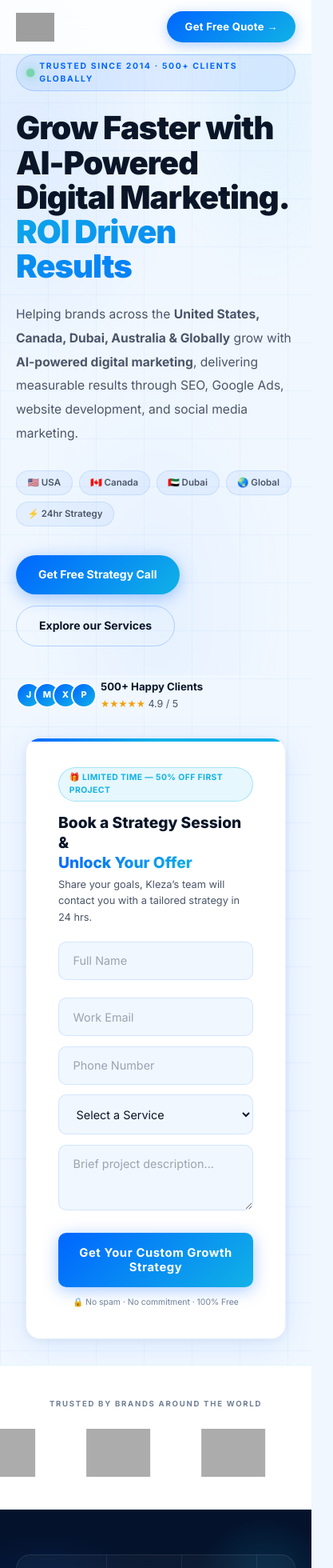
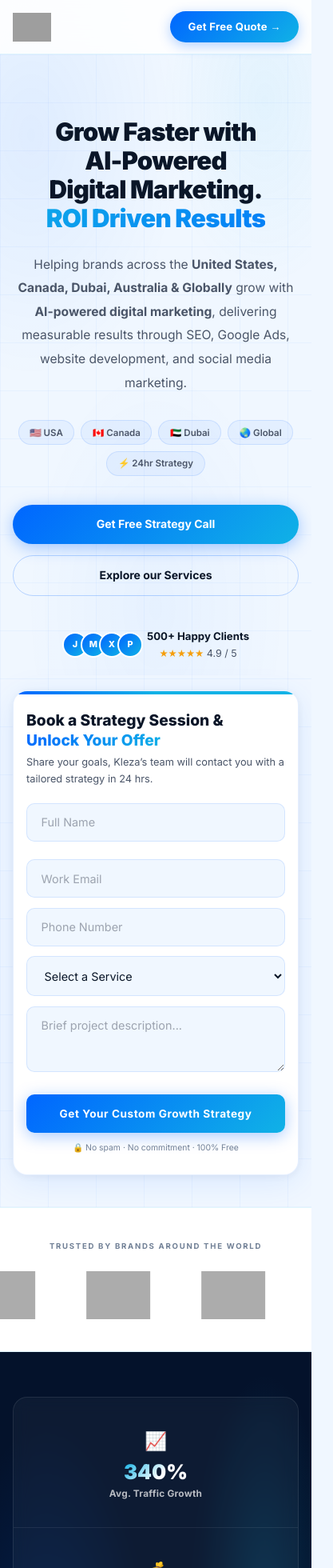
Before and after one commit to Sodhamreddy/kleza-landipage, a React (Vite) app: page / in a window 390 px wide. Shown: the top 1960 px of the page at 80% size, 417 px wide, since content can reach past the window. Built offline with nearby package versions, Linux system fonts and the light colour scheme; grey boxes are pictures that could not be loaded.

Commit message:
final updated

```diff
--- a/src/App.css
+++ b/src/App.css
@@ -2357,3 +2357,144 @@ body::before {
     padding: 2rem;
   }
 }
+
+/* ── TABLET 768px ───────────────────────────────── */
+@media (max-width: 768px) {
+
+  .W { padding: 0 1.5rem; }
+
+  /* Hero */
+  .hero {
+    grid-template-columns: 1fr;
+    min-height: auto;
+  }
+  .hero-left {
+    padding: 5.5rem 1.5rem 2rem;
+    text-align: center;
+    align-items: center;
+  }
+  .h-title { font-size: clamp(2rem, 7vw, 2.8rem); }
+  .h-sub   { max-width: 100%; text-align: center; }
+  .chips   { justify-content: center; }
+  .h-btns  { justify-content: center; flex-wrap: wrap; }
+  .h-trust { justify-content: center; }
+  .hero-right { padding: 1rem 1.5rem 3rem; }
+
+  /* Metrics */
+  .metrics-row { flex-wrap: wrap; }
+  .metrics-row .metric-card {
+    flex: 1 1 33%;
+    border-bottom: 1px solid rgba(255,255,255,.08);
+  }
+
+  /* Why */
+  .why-grid  { grid-template-columns: 1fr; gap: 2.5rem; }
+  .why-left  { text-align: center; }
+  .why-stats { justify-content: center; }
+  .why-right { grid-template-columns: 1fr 1fr; gap: 1rem; }
+
+  /* Services */
+  .svc-numbered-item,
+  .svc-numbered-item.reverse {
+    grid-template-columns: 1fr;
+    direction: ltr;
+  }
+  .svc-visual-panel { min-height: 280px; }
+  .svc-ni-content   { padding: 2rem 1.5rem; }
+  .svc-workflow     { flex-wrap: wrap; gap: .75rem; }
+  .svc-wf-line      { display: none; }
+
+  /* Industries */
+  .ind-grid { grid-template-columns: repeat(2, 1fr); gap: .75rem; }
+
+  /* Cases */
+  .cases-grid { grid-template-columns: 1fr; gap: 1.5rem; }
+  .cases-hd   { flex-direction: column; align-items: flex-start; gap: 1rem; }
+
+  /* Testimonials */
+  .testi-featured   { padding: 2rem 1.5rem; }
+  .testi-mini-grid  { grid-template-columns: 1fr; }
+
+  /* FAQ */
+  .faq-grid    { grid-template-columns: 1fr; gap: 2rem; }
+  .faq-cta-card { display: none; }
+
+  /* CTA */
+  .cta-in { text-align: center; }
+  .cta-btns { flex-direction: column; align-items: center; gap: .875rem; }
+  .cta-btn-primary,
+  .cta-btn-outline { width: 100%; text-align: center; justify-content: center; }
+  .cta-trust { flex-wrap: wrap; justify-content: center; }
+
+  /* Footer */
+  .footer-inner {
+    flex-direction: column;
+    gap: 1.5rem;
+    text-align: center;
+    align-items: center;
+  }
+  .f-address { text-align: center; }
+  .f-right   { align-items: center; }
+
+  /* Form */
+  .row2   { grid-template-columns: 1fr; }
+  .f-card { padding: 1.75rem 1.25rem; }
+}
+
+/* ── MOBILE 480px ───────────────────────────────── */
+@media (max-width: 480px) {
+
+  .W { padding: 0 1rem; }
+
+  /* Hero */
+  .hero-left { padding: 5rem 1rem 1.5rem; }
+  .h-title { font-size: clamp(1.75rem, 8vw, 2.2rem); line-height: 1.15; }
+  .h-btns  { flex-direction: column; width: 100%; }
+  .btn-s   { width: 100%; justify-content: center; }
+  .hero-right { padding: .75rem 1rem 2.5rem; }
+
+  /* Metrics */
+  .metrics-row { flex-direction: column; }
+  .metrics-row .metric-card {
+    flex: 1 1 100%;
+    border-right: none;
+    border-bottom: 1px solid rgba(255,255,255,.08);
+  }
+  .metrics-row .metric-card:last-child { border-bottom: none; }
+
+  /* Why */
+  .why-right { grid-template-columns: 1fr; }
+
+  /* Services */
+  .svc-visual-panel { min-height: 220px; }
+  .svc-ni-num-label { font-size: 2.5rem; }
+  .svc-ni-title     { font-size: 1.3rem; }
+  .svc-ni-cta       { width: 100%; text-align: center; justify-content: center; }
+
+  /* Industries */
+  .ind-grid { grid-template-columns: repeat(2, 1fr); gap: .5rem; }
+  .ind-card { padding: .875rem .5rem; font-size: .8rem; }
+
+  /* Cases */
+  .case-metrics { flex-wrap: wrap; gap: .75rem; }
+  .cm-item      { flex: 1 1 calc(50% - .375rem); }
+
+  /* Testimonials */
+  .testi-featured     { padding: 1.5rem 1rem; }
+  .testi-featured-text { font-size: .9rem; }
+
+  /* FAQ */
+  .faq-q { font-size: .875rem; padding: 1rem; }
+
+  /* CTA */
+  .cta-in h2 { font-size: clamp(1.5rem, 6vw, 2rem); }
+
+  /* Footer */
+  .footer-inner { padding: 2rem 1rem; }
+  .f-soc { gap: .5rem; }
+  .sc    { width: 36px; height: 36px; font-size: .75rem; }
+
+  /* Form */
+  .f-card  { padding: 1.5rem 1rem; }
+  .sub-btn { font-size: .85rem; }
+}
--- a/src/App.jsx
+++ b/src/App.jsx
@@ -382,7 +382,6 @@ export default function App() {
     {/* ═══ HERO ════════════════════════════════════════ */}
     <section className="hero" id="home">
       <div className="hero-left W">
-        <div className="h-kicker"><span className="h-dot" />Trusted Since 2014 · 500+ Clients Globally</div>
         <h1 className="h-title">
           Grow Faster with<br></br> AI-Powered <br></br>Digital
         Marketing.{' '}<br></br>
@@ -415,7 +414,6 @@ export default function App() {
 
       <div className="hero-right" id="contact">
         <div className="f-card">
-          <div className="f-badge">🎁 LIMITED TIME — 50% OFF FIRST PROJECT</div>
           {done ? (
             <div className="f-ok">
               <div className="ok">✅</div>
@@ -485,7 +483,7 @@ export default function App() {
       <div className="W">
         <div className="why-grid">
           <div className="why-left">
-            <span className="eyebrow">🎯 Our Approach</span>
+
             <h2>How Kleza Drives<br /><em>Measurable Marketing Results </em></h2>
             <p>
 Kleza brings together a team of skilled digital marketers, certified ad professionals, SEO strategists, and creative specialists who leverage AI-powered tools and performance insights to drive real business results. Our approach blends human expertise with smart technology to deliver marketing that works.             </p>
@@ -515,7 +513,7 @@ Kleza brings together a team of skilled digital marketers, certified ad professi
     <section className="services" id="services">
       <div className="W">
         <div className="sec-head center">
-          <span className="eyebrow">🚀 Our Services</span>
+
           <h2>Complete 360° Digital Marketing<br /><em>Driven by AI Insights & Expert Strategy </em></h2>
           <p>Five services working together for one growth strategy. </p>
         </div>
@@ -611,7 +609,7 @@ Kleza brings together a team of skilled digital marketers, certified ad professi
     <section className="industries" id="industries">
       <div className="W">
         <div className="sec-head center">
-          <span className="eyebrow">🏭 Industry Expertise</span>
+
           <h2>Verticals We Drive<br /><em>Growth In </em></h2>
           <p>From healthcare and senior care to retail and B2B, we know what works in each industry. Our customized strategies help brands grow, engage audiences, and achieve measurable results.</p>
         </div>
@@ -631,7 +629,7 @@ Kleza brings together a team of skilled digital marketers, certified ad professi
       <div className="W">
         <div className="cases-hd">
           <div>
-            <span className="eyebrow">📂 Case Studies</span>
+
             <h2>Strategies That Delivered <br /><em>Measurable Results </em></h2>
           </div>
           <a href="https://kleza.io" target="_blank" rel="noreferrer" className="view-all-link">View All Case Studies →</a>
@@ -671,7 +669,7 @@ Kleza brings together a team of skilled digital marketers, certified ad professi
       <div className="testi-bg-blobs" />
       <div className="W">
         <div className="sec-head center">
-          <span className="eyebrow">★ Client Stories</span>
+
           <h2>Stories of Growth,<br /><em>Straight from Our Clients </em></h2>
           <p>Trusted by brands across <b>global markets</b>, our clients share how Kleza’s <b>strategies drove real business growth.</b> </p>
         </div>
@@ -719,7 +717,7 @@ Kleza brings together a team of skilled digital marketers, certified ad professi
       <div className="W">
         <div className="faq-grid">
           <div className="faq-left">
-            <span className="eyebrow">❓ FAQs</span>
+
             <h2>Everything You Want<br /><em>To Know</em></h2>
             <p>From strategy to execution, we answer the questions you have before partnering with us. Still curious?  <a href="#contact"><b>Talk to our experts</b></a></p>
             <div className="faq-cta-card">
@@ -748,7 +746,7 @@ Kleza brings together a team of skilled digital marketers, certified ad professi
     <section className="cta">
       <div className="cta-glow-l" /><div className="cta-glow-r" />
       <div className="W cta-in">
-        <div className="cta-badge">🚀 Limited Spots Available</div>
+
         <h2>Ready to harness<br /><em>AI-driven growth with human expertise?</em></h2>
         <p>We’ll map out a strategy that turns insights into leads, visibility, and measurable results.</p>
         <div className="cta-btns">
```
